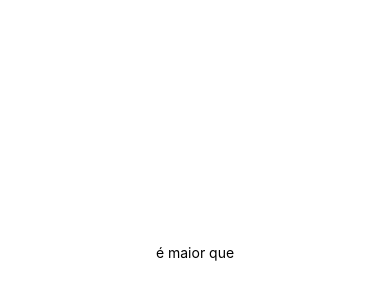
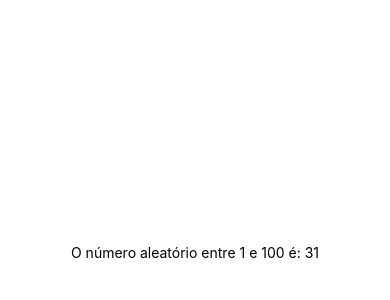
Before and after one commit to AlissonSP1511/iesb_programacao_dispositivos_moveis, a React Native app in the folder my-app/: screen / in a window 390 px wide. Shown: the part 170-470 px from the top of the page. Built offline with nearby package versions, Linux system fonts and the light colour scheme.

Commit message:
Número Aleatório

```diff
--- a/my-app/App.js
+++ b/my-app/App.js
@@ -1,15 +1,17 @@
 
 import React from 'react';
 import { StyleSheet, Text, View } from 'react-native';
-import MeuComponente from './componentes/MeuComponente';
-import MinMax from './componentes/MinMax';
+import MeuComponente from './componentes/Semana01/MeuComponente';
+import MinMax from './componentes/Semana01/MinMax';
+import NumeroAleatorio from './componentes/Semana02/ExercicioNumeroAleatório';
 
 
 
 export default function App() {
   return (
      <View style={styles.container}>
-      <MinMax Min ='20' Max ='40' />
+      {/* <MinMax Min = {20} Max = {40} /> */}
+      <NumeroAleatorio min={1} max={100} />
      </View>
   )
 }
--- /dev/null
+++ b/my-app/componentes/Semana02/ExercicioNumeroAleatório.js
@@ -0,0 +1,10 @@
+import React from 'react';
+import { Text } from 'react-native';
+
+const NumeroAleatorio = ({ min, max }) => {
+  const numero = Math.floor(Math.random() * (max - min + 1)) + min;
+
+  return <Text>O número aleatório entre {min} e {max} é: {numero}</Text>;
+};
+
+export default NumeroAleatorio;
```
